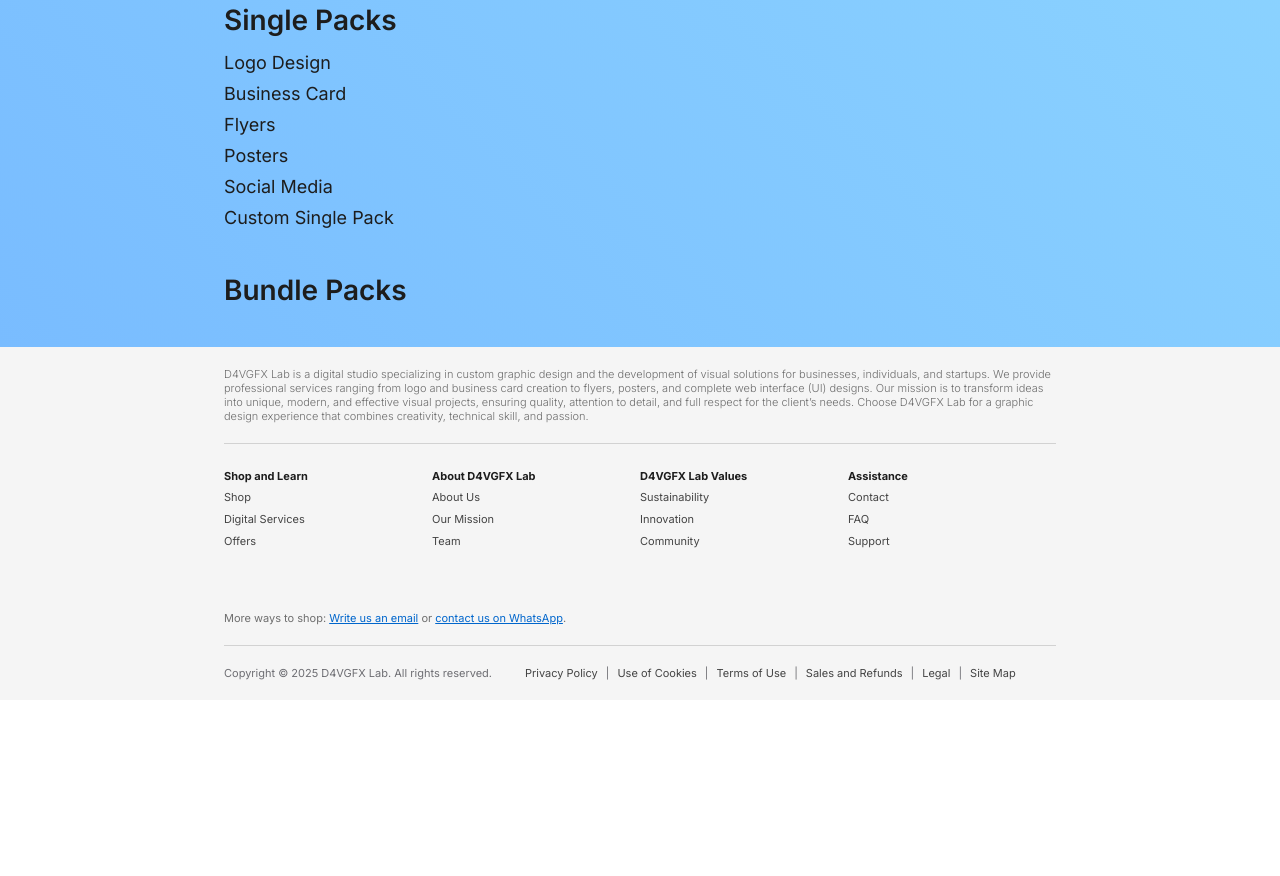
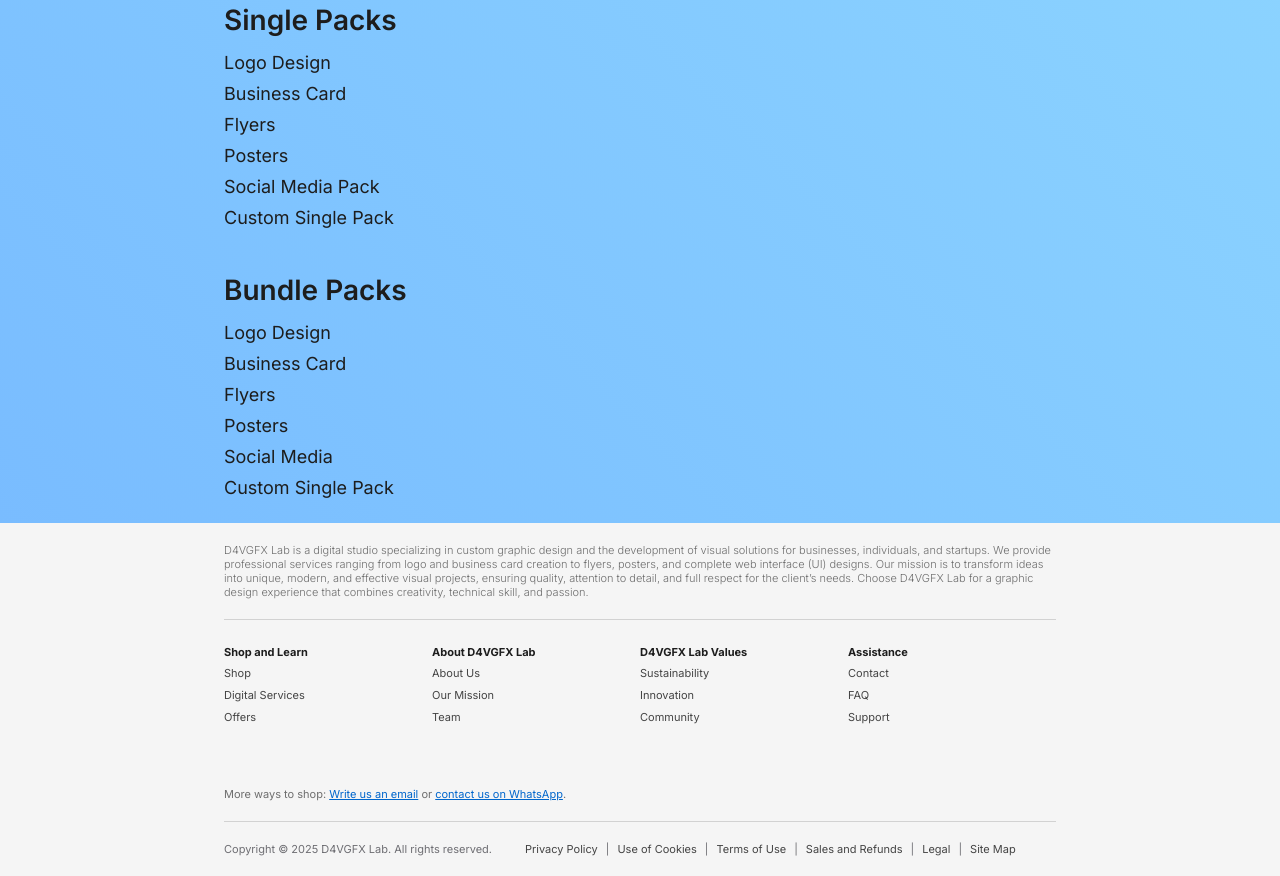
Before and after one commit to D4VGFX/D4VGFX_Lab, an Astro site: page /products in a window 1280 px wide. Shown: the part 831-1707 px from the top of the page. Before the commit the page ends 1531 px from the top, so only its background shows below. Built offline with nearby package versions, Linux system fonts and the light colour scheme; Astro itself is replaced by a stand-in of ours.

Commit message:
Update index.astro

```diff
--- a/src/pages/products/index.astro
+++ b/src/pages/products/index.astro
@@ -63,7 +63,7 @@
                             <li><a href="#">Business Card</a></li>
                             <li><a href="#">Flyers</a></li>
                             <li><a href="#">Posters</a></li>
-                            <li><a href="#">Social Media</a></li>
+                            <li><a href="#">Social Media Pack</a></li>
                             <li><a href="#">Custom Single Pack</a></li>
                         </ul>
                     </div>
@@ -74,7 +74,12 @@
                 <div class="prods">
                     <div class="list">
                         <ul>
-                            <li><div></div></li>
+                            <li><a href="#">Logo Design</a></li>
+                            <li><a href="#">Business Card</a></li>
+                            <li><a href="#">Flyers</a></li>
+                            <li><a href="#">Posters</a></li>
+                            <li><a href="#">Social Media</a></li>
+                            <li><a href="#">Custom Single Pack</a></li>
                         </ul>
                     </div>
                 </div>
```
